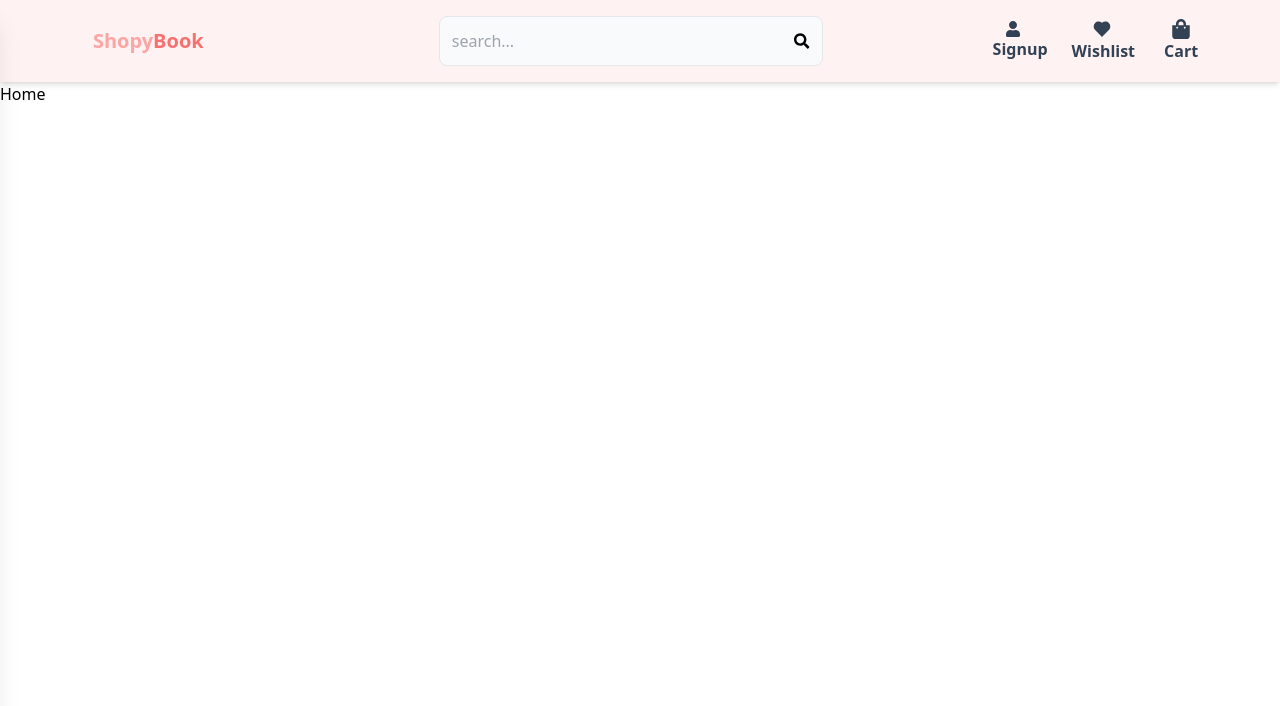
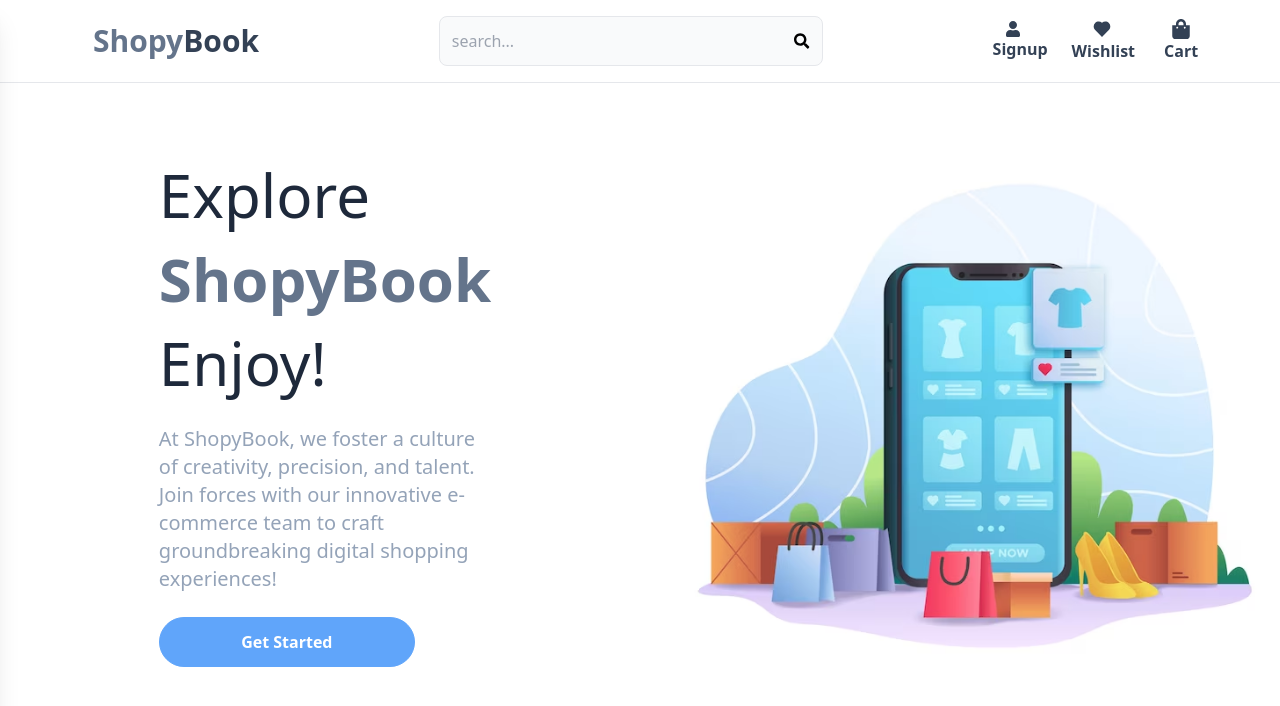
Before and after one commit to AmitgithubUK15/Mern-E-Commerce-App, a React (Vite) app in the folder client/: page / in a window 1280 px wide. Shown: the top 706 px of the page. Built offline with nearby package versions, Linux system fonts and the light colour scheme; no server answers.

Commit message:
create home hero Section

```diff
--- a/client/src/App.jsx
+++ b/client/src/App.jsx
@@ -15,6 +15,7 @@
 import LoginSignupPrivate from "./components/LoginSignupPrivate"
 import UpdateProduct from "./pages/UpdateProduct"
 import ProductListing from "./pages/ProductListing"
+import Footer from "./components/Footer"
 
 
 
@@ -50,6 +51,7 @@
       </Route>
 
      </Routes>
+
   </BrowserRouter>
   )
 }
--- a/client/src/components/Navbar.jsx
+++ b/client/src/components/Navbar.jsx
@@ -21,7 +21,7 @@
   };
 
   return (
-    <header className='shadow-md bg-red-50 flex  sticky top-0 xl:justify-around lg:justify-around md:justify-around sm:justify-around m:justify-around s:justify-around'>
+    <header className='border-b border-gray-200 bg-white flex  sticky top-0 xl:justify-around lg:justify-around md:justify-around sm:justify-around m:justify-around s:justify-around'>
 
       <div className=' py-8 px-3 xl:hidden lg:hidden md:hidden sm:block m:block s:block  '>
         <FaBars   onClick={toggleSidenav}   className='w-5 h-7 cursor-pointer' />
@@ -31,9 +31,9 @@
         <Link
           to='/'
         >
-           <h1 className='font-bold  xl:text-xl lg:text-xl sm:text-1xl flex flex-wrap m:text-1xl '>
-            <span className="text-red-300 ">Shopy</span>
-            <span className="text-red-400">Book</span>
+           <h1 className='font-bold w-48  xl:text-3xl lg:text-xl sm:text-1xl flex flex-wrap m:text-1xl '>
+            <span className="text-slate-500 ">Shopy</span>
+            <span className="text-slate-700">Book</span>
           </h1>
 
 
--- a/client/src/pages/Home.jsx
+++ b/client/src/pages/Home.jsx
@@ -3,8 +3,37 @@
 
 export default function Home() {
   return (
-    <div>Home
+   <div  className='flex justify-center flex-col w-full  '>
+    <div  className='flex justify-between sm:mx-auto gap-2 py-2 bg-white
+    xl:w-1300px lg:w-11/12 md:w-11/12 sm:w-full m:w-full s:w-full
+  '>
 
+      {/* Hero Section */}
+      <section className="w-full ">
+        <div className="flex justify-between flex-col sm:flex-row">
+          <div className="w-full md:w-1/2  flex justify-center items-center ">
+             <div className="flex flex-col gap-3 md:gap-6 px-3">
+              <h1 className=" text-3xl md:text-6xl text-slate-800">Explore</h1>
+              <h1 className="font-bold text-3xl md:text-6xl text-slate-500">ShopyBook</h1>
+              <h1 className="text-3xl md:text-6xl text-slate-800">Enjoy!</h1>
+              <p className="w-full md:w-80 text-left text-slate-400 text-sm sm:text-xl mt-2">
+              At ShopyBook, we foster a culture of creativity, precision, and talent.
+              Join forces with our innovative e-commerce team to craft groundbreaking digital shopping experiences!
+              </p>
+              <button
+              className="p-3 w-48 sm:w-64 border border-blue-400 bg-blue-400 rounded-full text-white font-semibold  transition-all ease-linear hover:bg-white hover:text-slate-800 hover:border hover:border-slate-800 ">
+                Get Started
+              </button>
+             </div>
+          </div>
+          <div className="w-full md:w-1/2  ">
+            <div>
+              <img src="/logo/ecommerce.avif" alt="" />
+            </div>
+          </div>
+        </div>
+      </section>
     </div>
+   </div>
   )
 }
--- a/client/src/pages/ProductDetailsPage.jsx
+++ b/client/src/pages/ProductDetailsPage.jsx
@@ -13,7 +13,7 @@
     const dispatch = useDispatch();
     const navigate= useNavigate();
 
-    console.log(productdetails);
+
     useEffect(()=>{
         for(let i in sellerproductlist){
             if(productid === sellerproductlist[i]._id){
@@ -170,17 +170,17 @@
                      value={productdetails && productdetails.productVarious.storage.ROM.rom_64} />
                     </div>
                     <div className='w-48 flex justify-between'>
-                    <label className='text-md font-semibold text-slate-700' >Size M: </label>
+                    <label className='text-md font-semibold text-slate-700' >128GB: </label>
                     <input disabled type='text' className='outline-none border p-2 w-20 text-center mx-2 cursor-default'
                      value={productdetails && productdetails.productVarious.storage.ROM.rom_128} />
                     </div>
                     <div className='w-48 flex justify-between'>
-                    <label className='text-md font-semibold text-slate-700' >Size L: </label>
+                    <label className='text-md font-semibold text-slate-700' >256GB: </label>
                     <input disabled type='text' className='outline-none border p-2 w-20 text-center mx-2 cursor-default'
                      value={productdetails && productdetails.productVarious.storage.ROM.rom_256} />
                     </div>
                     <div className='w-48 flex justify-between'>
-                    <label className='text-md font-semibold text-slate-700' >Size XL: </label>
+                    <label className='text-md font-semibold text-slate-700' >512GB: </label>
                     <input disabled type='text' className='outline-none border p-2 w-20 text-center mx-2 cursor-default'
                      value={productdetails && productdetails.productVarious.storage.ROM.rom_512} />
                     </div>
```
Also changed, not shown: client/public/logo/ecommerce.avif (added), client/src/components/MobileProduct.jsx (line endings or trailing spaces).
